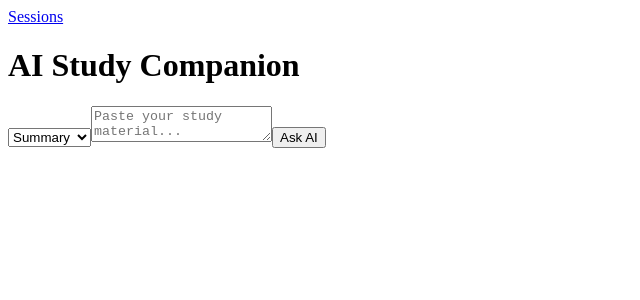
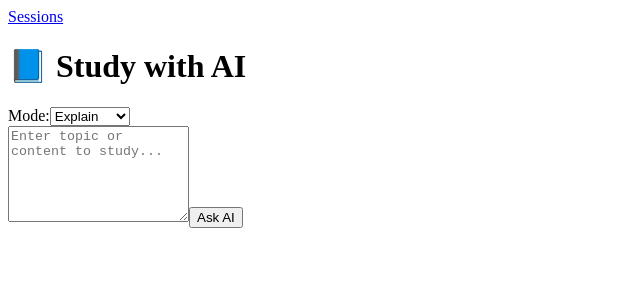
Before and after one commit to workwithom/ai-study-companion, a Next.js app in the folder frontend/: page /study in a window 1280 px wide. Shown: the top 300 px of the page, without its empty margins (0-640 px from the left). Built offline with nearby package versions, Linux system fonts and the light colour scheme; no server answers.

Commit message:
/study fixed

```diff
--- a/frontend/app/study/page.tsx
+++ b/frontend/app/study/page.tsx
@@ -1,40 +1,137 @@
 "use client";
 
-import { useState } from "react";
-import { api } from "@/lib/api";
+import { useEffect, useState } from "react";
+import { fetchAiQuota } from "@/lib/api";
 
 export default function StudyPage() {
+  const [mode, setMode] = useState("explain");
   const [content, setContent] = useState("");
-  const [mode, setMode] = useState("summary");
-  const [result, setResult] = useState("");
+  const [answer, setAnswer] = useState("");
+  const [loading, setLoading] = useState(false);
+  const [error, setError] = useState("");
+  const [quota, setQuota] = useState<{
+    limit: number;
+    used: number;
+    remaining: number;
+  } | null>(null);
 
-  const handleAsk = async () => {
-    const res = await api("/api/ai/ask", {
+  //Fetch quota on page load.
+  useEffect(() => {
+    fetchAiQuota()
+      .then(setQuota)
+      .catch(() => {});
+  }, []);
+
+  const askAI = async () => {
+    if (!content.trim()) {
+      setError("Please enter some content");
+      return;
+    }
+
+    if (quota && quota.remaining <= 0) {
+      setError("Daily AI quota exhausted");
+      return;
+    }
+
+    setLoading(true);
+    setError("");
+    setAnswer("");
+
+    try {
+      const res = await fetch("http://localhost:5000/api/ai/ask", {
         method: "POST",
-      body: JSON.stringify({ mode, content }),
+        credentials: "include",
+        headers: {
+          "Content-Type": "application/json",
+        },
+        body: JSON.stringify({
+          mode,
+          content,
+        }),
       });
-    setResult(res.answer);
+
+      if (!res.ok) {
+        const err = await res.json();
+        throw new Error(err.message || "AI request failed");
+      }
+
+      const data = await res.json();
+      setAnswer(data.answer);
+
+
+      fetchAiQuota().then(setQuota).catch(() => {});
+    } catch (err: any) {
+      setError(err.message || "Failed to get AI response");
+    } finally {
+      setLoading(false);
+    }
   };
 
   return (
-    <div>
-      <h1>AI Study Companion</h1>
+    <div className="min-h-screen bg-zinc-50 dark:bg-black flex justify-center px-4">
+      <div className="w-full max-w-3xl py-16 space-y-6">
 
-      <select value={mode} onChange={(e) => setMode(e.target.value)}>
+        <h1 className="text-3xl font-bold text-black dark:text-white">
+          📘 Study with AI
+        </h1>
+
+        {/* Quota */}
+        {quota && (
+          <p className="text-sm text-zinc-500">
+            🔋 AI quota: {quota.remaining} / {quota.limit} requests left today
+          </p>
+        )}
+
+        {/* Mode Selector */}
+        <div className="flex gap-3 items-center">
+          <label className="text-sm font-medium">Mode:</label>
+          <select
+            value={mode}
+            onChange={(e) => setMode(e.target.value)}
+            className="border rounded px-3 py-2 dark:bg-black dark:text-white"
+          >
+            <option value="explain">Explain</option>
             <option value="summary">Summary</option>
-        <option value="explain">Explain</option>
-        <option value="questions">Questions</option>
+            <option value="exam">Exam</option>
+            <option value="revision">Revision</option>
+            <option value="interview">Interview</option>
           </select>
+        </div>
 
+        {/* Input */}
         <textarea
           value={content}
           onChange={(e) => setContent(e.target.value)}
-        placeholder="Paste your study material..."
+          placeholder="Enter topic or content to study..."
+          rows={6}
+          className="w-full border rounded p-3 dark:bg-black dark:text-white"
         />
 
-      <button onClick={handleAsk}>Ask AI</button>
+        {/* Ask Button */}
+        <button
+          onClick={askAI}
+          disabled={loading}
+          className="bg-black text-white px-6 py-2 rounded hover:bg-zinc-800 disabled:opacity-50"
+        >
+          {loading ? "Thinking..." : "Ask AI"}
+        </button>
 
-      <pre>{result}</pre>
+        {/* Error */}
+        {error && (
+          <p className="text-red-500 text-sm">{error}</p>
+        )}
+
+        {/* AI Answer */}
+        {answer && (
+          <div className="border rounded p-4 bg-white dark:bg-zinc-900">
+            <h2 className="font-semibold mb-2">🤖 AI Answer</h2>
+            <p className="whitespace-pre-wrap text-gray-800 dark:text-gray-200">
+              {answer}
+            </p>
+          </div>
+        )}
+
+      </div>
     </div>
   );
 }
```
Also changed, not shown: 1 other file (tests, documents, lock files or other folders). Lines whose indentation alone changed are shown as unchanged.
